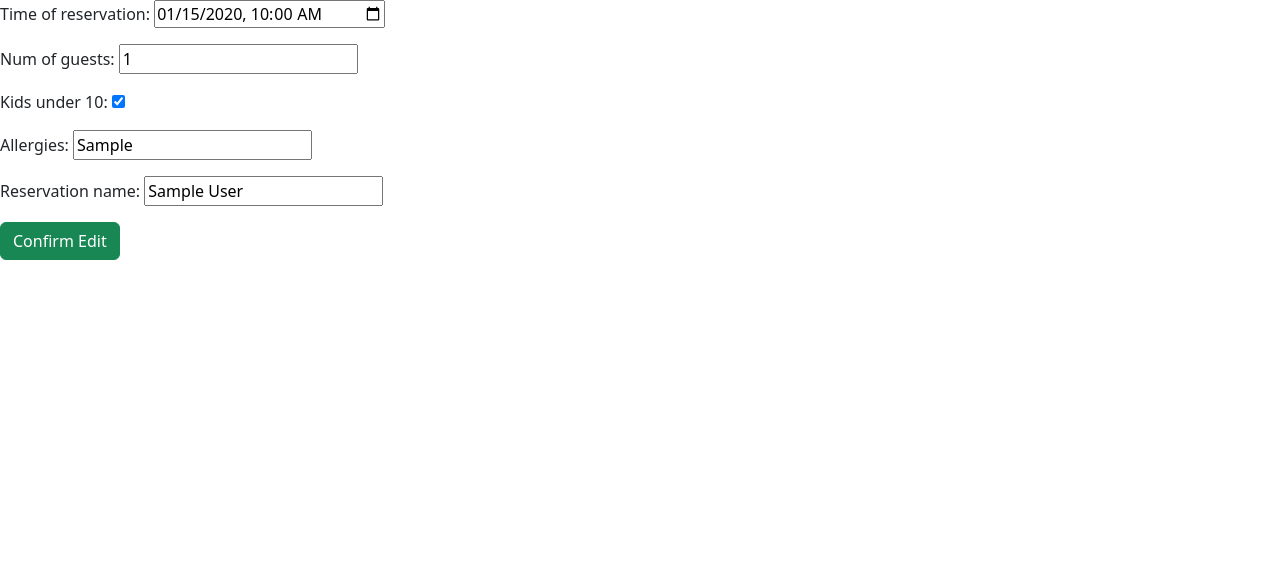
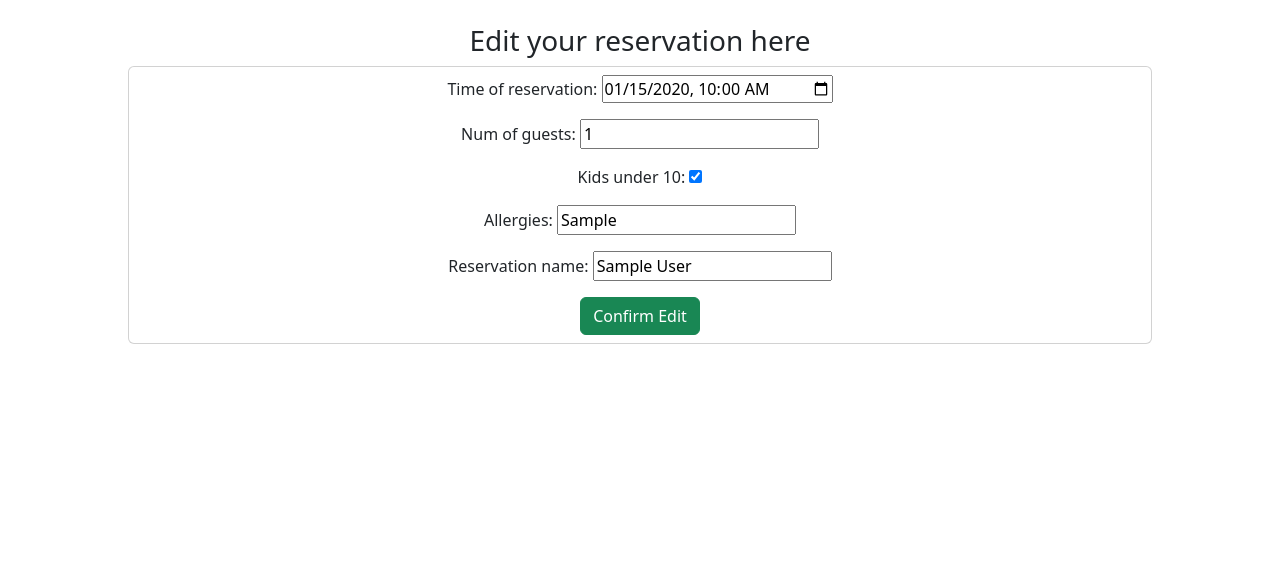
Before and after one commit to DevFabrizio/Fabrizio-Project-Four, a Django app: page /edit_reservation.html/1/ in a window 1280 px wide. Shown: the part 56-640 px from the top of the page. Run offline with Django 3.2, Linux system fonts and the light colour scheme; a user stored in the database is signed in; tables that the repository leaves empty hold one stand-in row (values such as "Sample post"); some libraries are stand-ins or nearby versions.

Commit message:
add style for all screen sizes in edit_reservation.html

```diff
--- a/static/css/style.css
+++ b/static/css/style.css
@@ -130,6 +130,18 @@ main {
     margin-bottom: 20px;
     font-weight: bold;
 }
+
+/* edit_reservation.html */
+
+#edit-header {
+    margin-top: 80px;
+}
+
+#edit-form {
+    max-width: 80%;
+}
+
+
 /* footer section */
 
 .fixed-bottom {
--- a/templates/edit_reservation.html
+++ b/templates/edit_reservation.html
@@ -1,8 +1,8 @@
 {% extends 'base.html' %}
 {% block content %}
 <!-- form that sends the edited reservation to the database -->
-    <h1>this is the edit reservation page</h1>
-        <form method="post">
+    <h3 class="mx-auto text-center" id="edit-header">Edit your reservation here</h3>
+        <form class="card p-2 mx-auto text-center" id="edit-form" method="post">
             {% csrf_token %}
             {{ form.as_p }}
             <a href="{% url 'user_reservations' %}">
```
